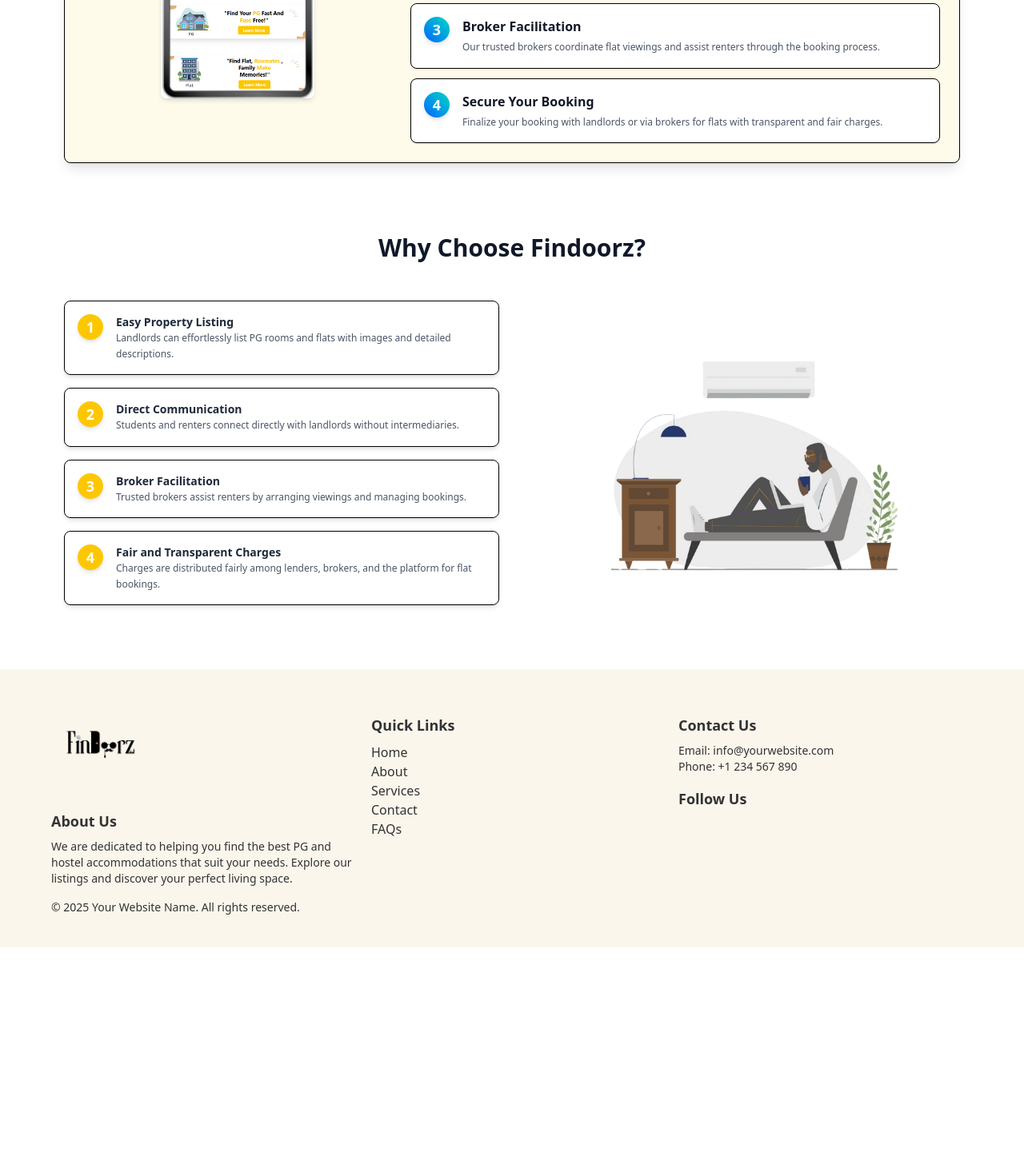
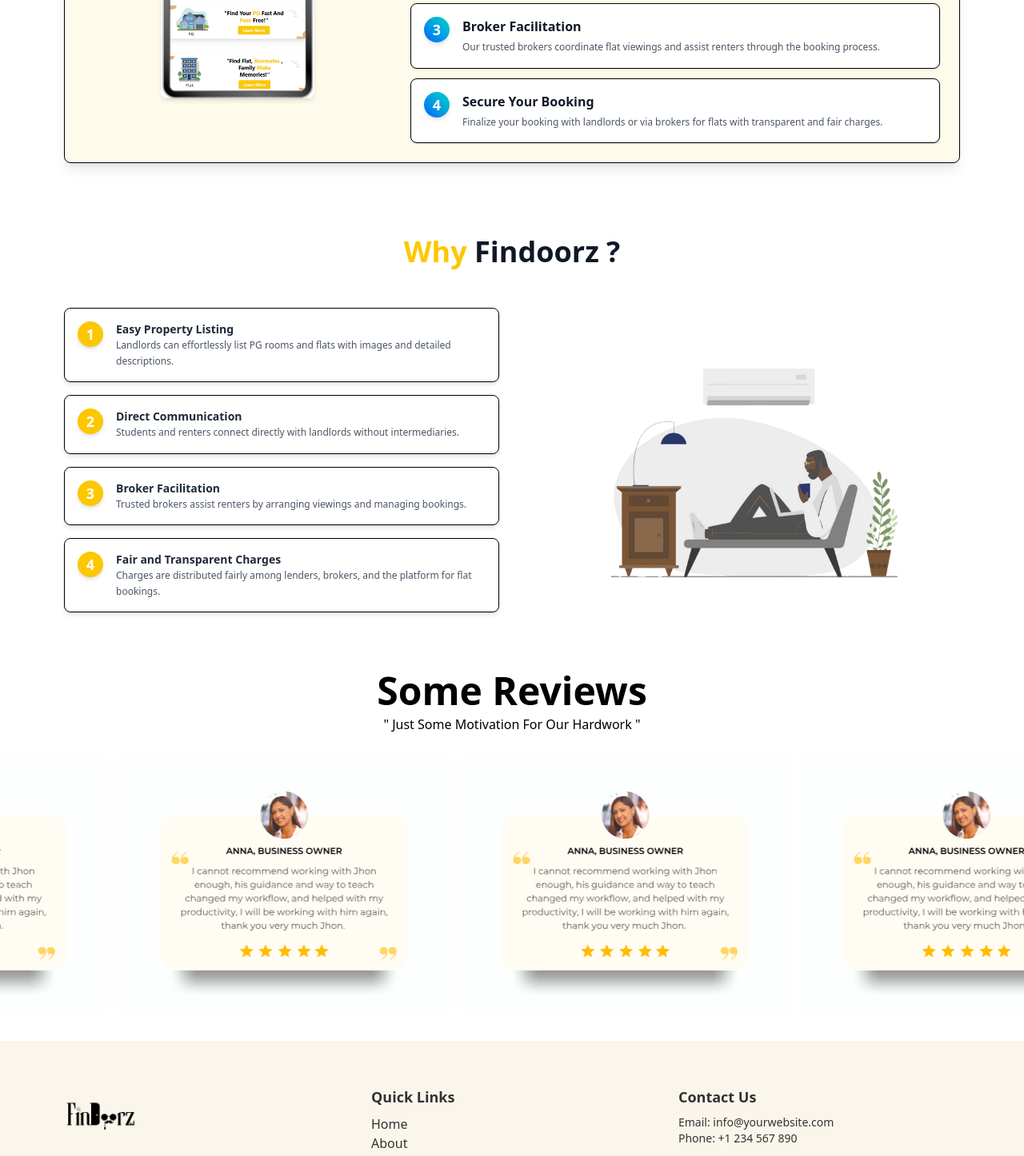
Before and after one commit to VikasPatel2004/Findoorzz, a React (Vite) app in the folder frontend/: page / in a window 1280 px wide. Shown: the part 1800-3246 px from the top of the page at 80% size. Before the commit the page ends 2985 px from the top, so only its background shows below. Built offline with nearby package versions, Linux system fonts and the light colour scheme.

Commit message:
HomePageCompleted

```diff
--- /dev/null
+++ b/frontend/src/components/Cards/RoomCard.jsx
@@ -0,0 +1,25 @@
+import React from 'react';
+
+const RoomCard = ({ title, location, price, originalPrice, discount }) => {
+  return (
+    <div className="p-4 shadow-lg rounded-lg h-[400px] flex flex-col justify-center text-center">
+      <div className="relative overflow-hidden rounded-t-lg">
+        <img
+          src="https://i.pinimg.com/736x/25/d1/df/25d1df068cf5ecf8c7efe993268c1538.jpg"
+          alt={title}
+          className="w-full h-52 object-cover"
+        />
+        <span className="absolute top-2 right-2 bg-green-500 text-white text-xs px-2 py-1 rounded">{discount}</span>
+      </div>
+      <h2 className="text-lg font-semibold mt-2">{title}</h2>
+      <p className="text-sm text-gray-500">{location}</p>
+      <p className="text-xl font-bold mt-2">{`₹${price}/Bed`}</p>
+      <p className="text-sm text-gray-400 line-through">{`₹${originalPrice}`}</p>
+      <div className="mt-auto">
+        {/* No button element, keeping the card minimal */}
+      </div>
+    </div>
+  );
+};
+
+export default RoomCard;
--- a/frontend/src/components/HomeComponents/FeaturesSection.jsx
+++ b/frontend/src/components/HomeComponents/FeaturesSection.jsx
@@ -74,7 +74,9 @@
         animate={isVisible ? { opacity: 1, y: 0 } : { opacity: 0, y: -20 }}
         transition={{ duration: 0.5 }}
       >
-        Why Choose Findoorz?
+       <h1 className="text-3xl sm:text-4xl md:text-4xl font-bold leading-tight">
+              <span className="text-yellow-400">Why </span>Findoorz ?
+                    </h1>
       </motion.h2>
 
       <motion.div
@@ -92,7 +94,7 @@
             {features.map((feature, index) => (
               <motion.div
                 key={index}
-                className="flex flex-col md:flex-row md:items-start gap-4 p-4 border rounded-lg shadow-md"
+                className="flex flex-col md:flex-row md:items-start gap-4 p-4 border rounded-lg shadow-md bg-white" // Added background color for card effect
                 custom={index}
                 variants={featureVariants}
               >
--- /dev/null
+++ b/frontend/src/components/HomeComponents/HomeCards.jsx
@@ -0,0 +1,38 @@
+// Slider.js
+import React, { useState, useEffect } from 'react';
+import RoomCard from "../../components/Cards/RoomCard";
+
+const listings = [
+  { title: "Arcadia", location: "Sapna Sangeeta 452001, Indore (M.P.)", price: 8500, originalPrice: 11500, discount: "26%" },
+  { title: "Stellar", location: "Vallabh Nagar, Indore- 452001", price: 4500, originalPrice: 6000, discount: "25%" },
+  { title: "Bliss Heritage", location: "16, Dhenhu Market Rd, Opposite SGSITS College, Nehru P...", price: 6500, originalPrice: 7500, discount: "13%" },
+  { title: "Grand Vista", location: "Khandwa Rd, Indore", price: 7000, originalPrice: 8000, discount: "12%" },
+  { title: "Royal Residency", location: "New Palasia, Indore", price: 9000, originalPrice: 9500, discount: "5%" },
+  { title: "Pleasant Stay", location: "Biyabani, Indore", price: 6500, originalPrice: 7000, discount: "7%" },
+];
+
+const HomeCards = () => {
+  const [index, setIndex] = useState(0);
+
+  useEffect(() => {
+    const intervalId = setInterval(() => {
+      setIndex((prevIndex) => (prevIndex + 1) % Math.ceil(listings.length / 2));
+    }, 2000);
+
+    return () => clearInterval(intervalId);
+  }, []);
+
+  return (
+    <div className="flex overflow-hidden">
+      <div className="flex transition-transform duration-500" style={{ transform: `translateX(-${index * (100 / 3)}%)` }}>
+        {listings.map((listing, idx) => (
+          <div className="flex-shrink-0 w-1/3 p-2" key={idx}>
+            <RoomCard {...listing} />
+          </div>
+        ))}
+      </div>
+    </div>
+  );
+};
+
+export default HomeCards;
--- a/frontend/src/components/HomeComponents/HowItWorks.jsx
+++ b/frontend/src/components/HomeComponents/HowItWorks.jsx
@@ -51,7 +51,8 @@
           animate={isVisible ? { opacity: 1, y: 0 } : { opacity: 0, y: -20 }}
           transition={{ duration: 0.5 }}
         >
-          How Findoorz Works
+         "How it Works"
+
         </motion.h2>
 
         <div className="flex flex-col md:flex-row items-center gap-6">
--- /dev/null
+++ b/frontend/src/components/HomeComponents/ReviewSlides.jsx
@@ -0,0 +1,55 @@
+import React, { useEffect, useState } from 'react';
+import reviewImage from '../../assets/Review.svg'; // Placeholder for review image
+
+const ReviewSlider = () => {
+    const [currentIndex, setCurrentIndex] = useState(0);
+    const images = [
+        { src: reviewImage },
+        { src: reviewImage },
+        { src: reviewImage },
+        { src: reviewImage },
+        { src: reviewImage },
+        { src: reviewImage },
+    ];
+
+    useEffect(() => {
+        const interval = setInterval(() => {
+            setCurrentIndex((prevIndex) =>
+                prevIndex === images.length - 3 ? 0 : prevIndex + 1
+            );
+        }, 2000); // Change image every 2 seconds
+
+        return () => clearInterval(interval);
+    }, [images.length]);
+
+    return (
+        <div className="overflow-hidden relative text-center pt-5">
+            <h1 className="text-3xl sm:text-4xl md:text-5xl font-bold leading-tight">
+                Some Reviews
+            </h1>
+            <h1 className="text-1xl pb-6">
+                " Just Some Motivation For Our Hardwork "
+            </h1>
+            <div
+                className="flex transition-transform duration-700"
+                style={{
+                    transform: `translateX(-${(currentIndex * 100) / 3}%)`,
+                }}
+            >
+                {images.map((image, index) => (
+                    <div key={index} className="flex-shrink-0 w-1/3 p-1">
+                        <div className="bg-white rounded-lg"> {/* Removed shadow */}
+                            <img
+                                className="w-full h-80 rounded-lg object-cover" // Increased height
+                                src={image.src}
+                                alt={`Review ${index + 1}`}
+                            />
+                        </div>
+                    </div>
+                ))}
+            </div>
+        </div>
+    );
+};
+
+export default ReviewSlider;
--- a/frontend/src/pages/HomePage/HomePage.jsx
+++ b/frontend/src/pages/HomePage/HomePage.jsx
@@ -3,6 +3,8 @@
 import CardSection from '../../components/HomeComponents/CardSection';
 import HowItWorksSection from '../../components/HomeComponents/HowItWorks';
 import FeatureSection from '../../components/HomeComponents/FeaturesSection';
+import HomeCards from "../../components/HomeComponents/HomeCards";
+import ReviewSlider from "../../components/HomeComponents/ReviewSlides";
 
 function HomePage() {
     const [isCard1Visible, setIsCard1Visible] = useState(false);
@@ -58,6 +60,7 @@
             />
             <HowItWorksSection isVisible={isWorksVisible} />
             <FeatureSection isVisible={isWorksVisible} />
+            <ReviewSlider/>
         </div>
     );
 }
```
Also changed, not shown: frontend/src/assets/Review.svg (added).
